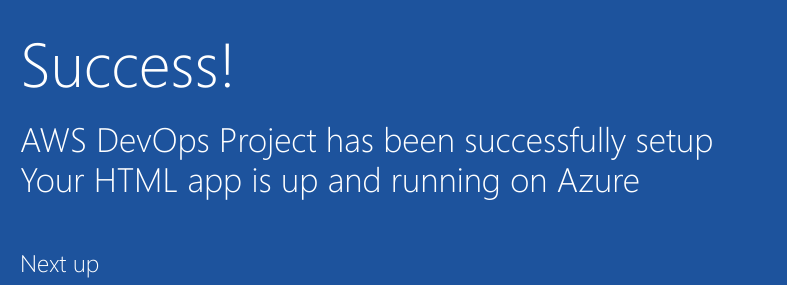
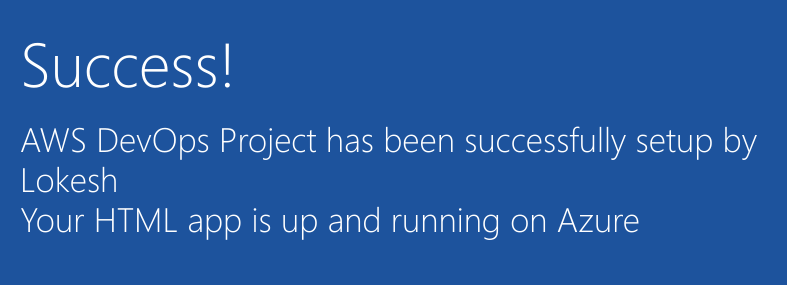
Before and after one commit to peddinl/eureka_Aperture, a plain HTML site: page Aperture/index.html in a window 1280 px wide. Shown: the part 352-637 px from the top of the page, 205-992 px from the left. Drawn offline with Linux system fonts and the light colour scheme.

Commit message:
into new feature

```diff
--- a/Aperture/index.html
+++ b/Aperture/index.html
@@ -19,7 +19,7 @@
         </div>
             <div class="content-body">
                 <div class="success-text">Success!</div>
-                <div class="description line-1"> AWS DevOps Project has been successfully setup</div>
+                <div class="description line-1"> AWS DevOps Project has been successfully setup by Lokesh</div>
                 <div class="description line-2"> Your HTML app is up and running on Azure</div>
                 <div class="next-steps-container">
                     <div class="next-steps-header">Next up</div>
```
